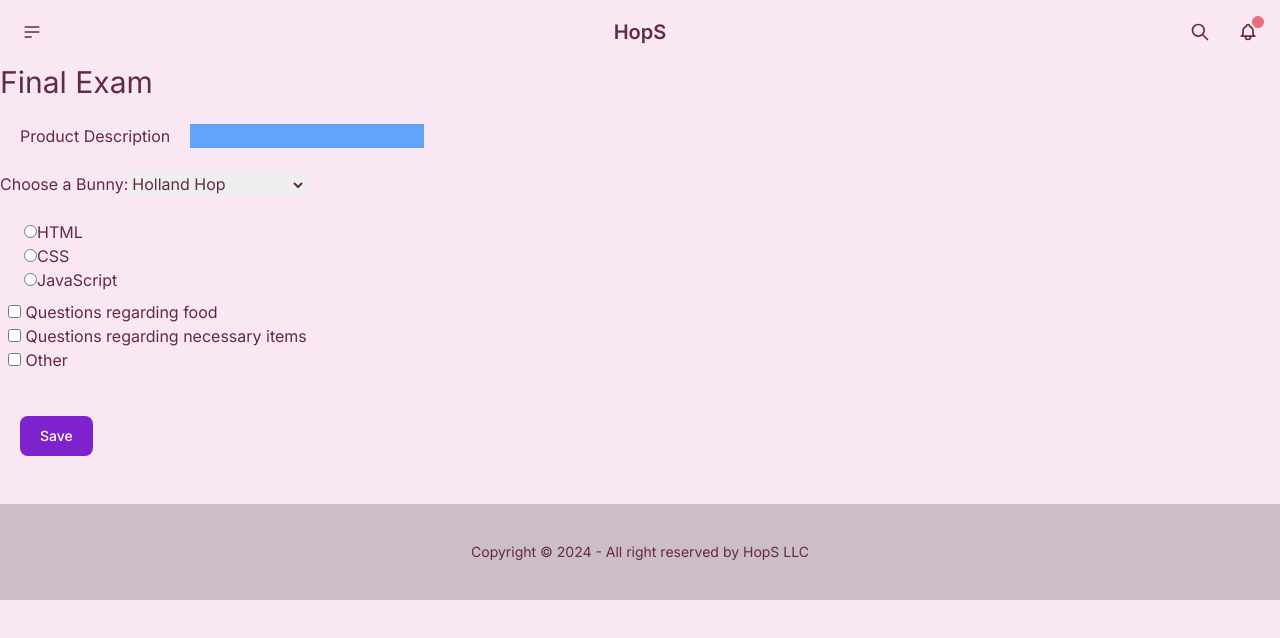
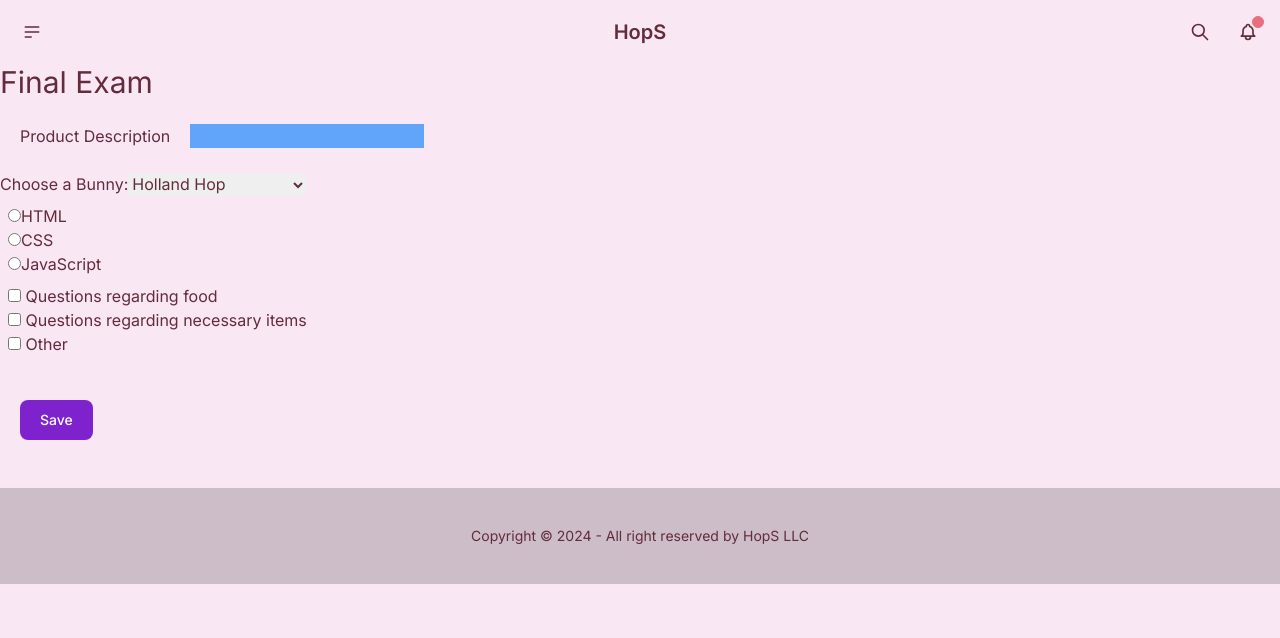
Before and after one commit to lkaur29/exam2, a Next.js app: page /final in a window 1280 px wide. Shown: the top 638 px of the page. Built offline with nearby package versions, Linux system fonts and the light colour scheme.

Commit message:
left top 2

```diff
--- a/app/final/page.tsx
+++ b/app/final/page.tsx
@@ -23,7 +23,7 @@ export default function Page() {
         </select>
         <br />
 
-        <div className="ml-6 mt-6">
+        <div className="ml-2 mt-2">
         <input type="radio" id="html" name="fav_language" value="HTML" />
         <label htmlFor="html">HTML</label><br />
          <input type="radio" id="css" name="fav_language" value="CSS" />
```
